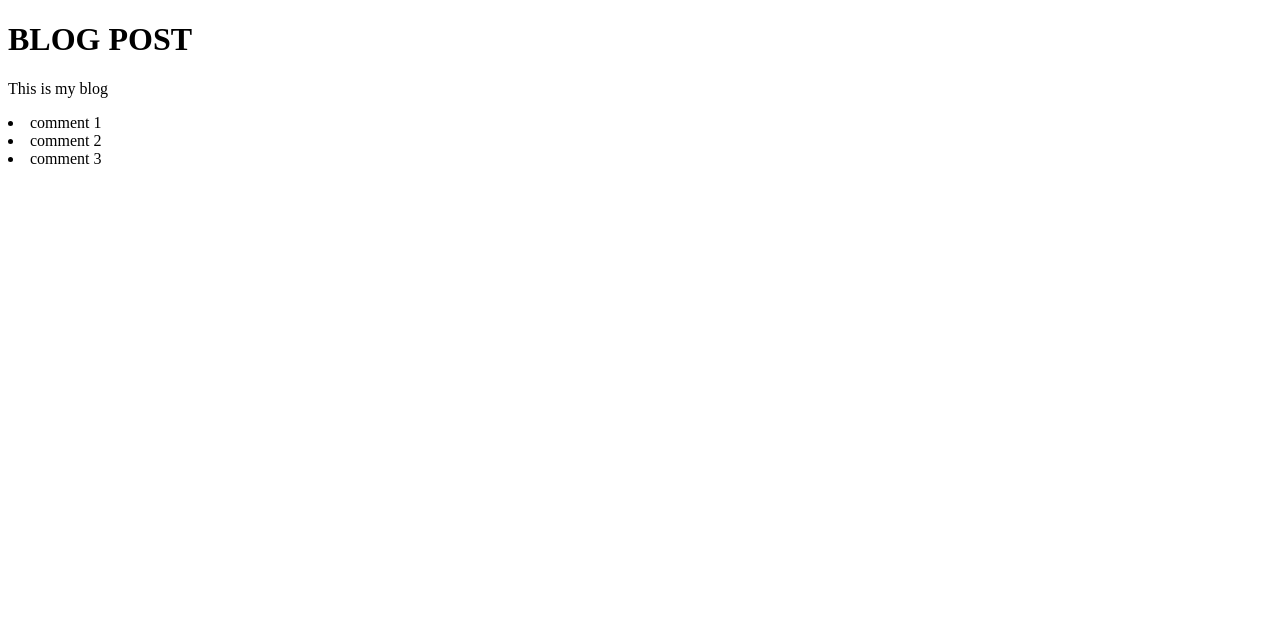
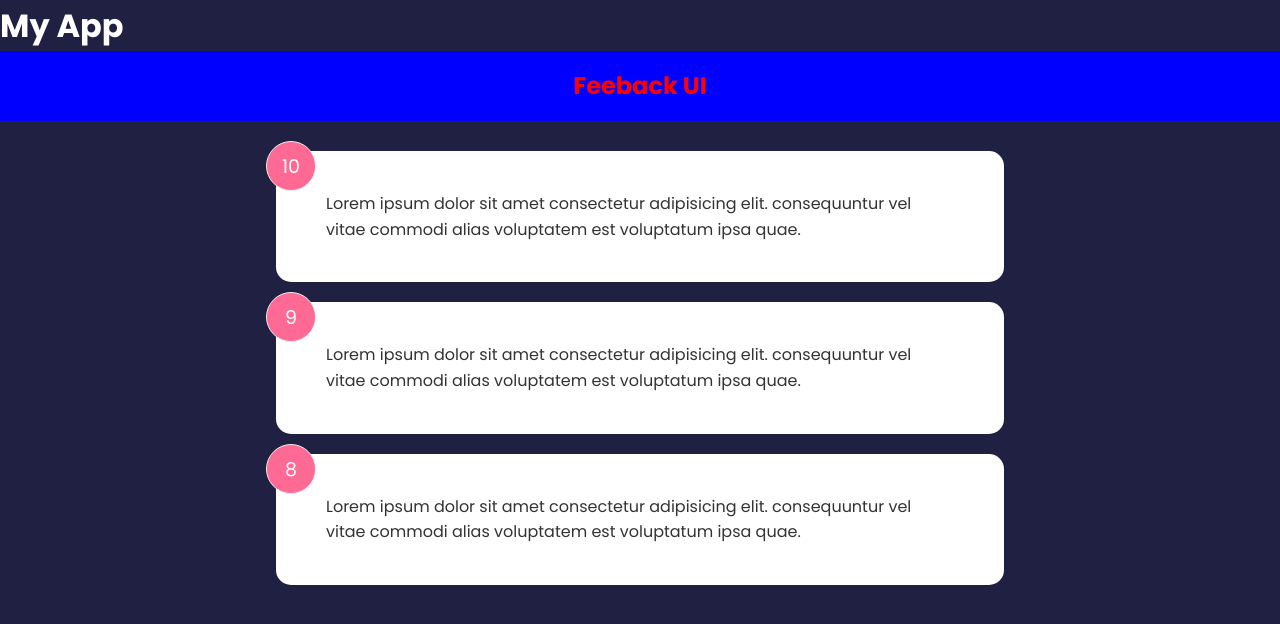
Before and after one commit to vinayaachar/Feedback-App, a React (Create React App) app: page / in a window 1280 px wide. Shown: the top 624 px of the page. Built offline with nearby package versions, Linux system fonts and the light colour scheme.

Commit message:
Add CSS styling to card component

```diff
--- a/src/App.js
+++ b/src/App.js
@@ -1,19 +1,24 @@
+import { useState } from "react";
+import Header from "./components/Header";
+import FeedbackItem from "./components/FeedbackItem";
+import FeedbackData from "./components/data/FeedbackData";
+import FeedbackList from "./components/FeedbackList";
 function App() {
-  const title = 'Blog Post'
-  const body = 'This is my blog'
-  const comment = [
-    {id : 1, text: 'comment 1'},
-    {id : 2, text: 'comment 2'},
-    {id : 3, text: 'comment 3'}
-  ]
+  const [feedback, setFeedback] = useState(FeedbackData)
+
   return (
     <>
-      <h1>{title.toUpperCase()}</h1>
-      <p>{body}</p>
-      {comment.map(item => <li key={item.id}>{item.text}</li>)}
+
+      <div>
+        <h1>My App</h1>
+        <Header text = 'Feeback UI' bgColor = 'blue' color = 'red'/>
+        <div className='container'>
+          <FeedbackList feedback={feedback}/>
+        </div>
+      </div>
+
     </>
   )
 }
 
-
 export default App;
--- a/src/index.css
+++ b/src/index.css
@@ -0,0 +1,228 @@
+@import url('https://fonts.googleapis.com/css2?family=Poppins:wght@400;600;700&display=swap');
+
+* {
+  box-sizing: border-box;
+  margin: 0;
+  padding: 0;
+}
+
+body {
+  font-family: 'Poppins', sans-serif;
+  background-color: #202142;
+  color: #fff;
+  line-height: 1.6;
+}
+
+ul {
+  list-style: none;
+}
+
+.container {
+  max-width: 768px;
+  margin: auto;
+  padding: 0 20px;
+}
+
+header {
+  height: 70px;
+  width: 100%;
+  display: flex;
+  justify-content: space-between;
+  align-items: center;
+  margin-bottom: 30px;
+}
+
+.card {
+  background-color: #fff;
+  color: #333;
+  border-radius: 15px;
+  padding: 40px 50px;
+  margin: 20px 0;
+  position: relative;
+}
+
+.card.reverse {
+  background-color: rgba(0, 0, 0, 0.4);
+  color: #fff;
+}
+
+.card h2 {
+  font-size: 22px;
+  font-weight: 600;
+  text-align: center;
+}
+
+.rating {
+  display: flex;
+  align-items: center;
+  justify-content: space-around;
+  margin: 30px 0 40px;
+}
+
+.rating li,
+.num-display {
+  position: relative;
+  background: #f4f4f4;
+  width: 50px;
+  height: 50px;
+  padding: 10px;
+  text-align: center;
+  border-radius: 50%;
+  font-size: 19px;
+  border: 1px #eee solid;
+  transition: 0.3s;
+}
+
+.rating li label {
+  position: absolute;
+  top: 50%;
+  left: 50%;
+  width: 50px;
+  height: 50px;
+  padding: 10px;
+  border-radius: 50%;
+  transform: translate(-50%, -50%);
+  cursor: pointer;
+}
+
+.rating li:hover,
+.num-display {
+  background: #ff6a95;
+  color: #fff;
+}
+
+[type='radio'] {
+  opacity: 0;
+}
+
+[type='radio']:checked ~ label {
+  background: #ff6a95;
+  color: #fff;
+}
+
+.input-group {
+  display: flex;
+  flex-direction: row;
+  border: 1px solid #ccc;
+  padding: 8px 10px;
+  border-radius: 8px;
+}
+
+input {
+  flex-grow: 2;
+  border: none;
+  font-size: 16px;
+}
+
+input:focus {
+  outline: none;
+}
+
+.feedback-stats {
+  color: #fff;
+  display: flex;
+  justify-content: space-between;
+  align-items: center;
+}
+
+.num-display {
+  position: absolute;
+  top: -10px;
+  left: -10px;
+}
+
+.close,
+.edit {
+  position: absolute;
+  top: 10px;
+  right: 20px;
+  cursor: pointer;
+  background: none;
+  border: none;
+}
+
+.edit {
+  right: 40px;
+}
+
+.btn {
+  color: #fff;
+  border: 0;
+  border-radius: 8px;
+  color: #fff;
+  width: 100px;
+  height: 40px;
+  cursor: pointer;
+}
+
+.btn-primary {
+  background-color: #202142;
+}
+
+.btn-secondary {
+  background: #ff6a95;
+}
+
+.btn:hover {
+  transform: scale(0.98);
+  opacity: 0.9;
+}
+
+.btn:disabled {
+  background-color: #cccccc;
+  color: #333;
+  cursor: auto;
+}
+
+.btn:disabled:hover {
+  transform: scale(1);
+  opacity: 1;
+}
+
+.message {
+  padding-top: 10px;
+  text-align: center;
+  color: rebeccapurple;
+}
+
+.about-link {
+  position: absolute;
+  bottom: 20px;
+  right: 20px;
+  color: #fff;
+  cursor: pointer;
+}
+
+.about-link a {
+  color: #fff;
+}
+
+.about-link a:hover {
+  color: #ff6a95;
+}
+
+.about h1 {
+  margin-bottom: 20px;
+}
+
+.about p {
+  margin: 10px 0;
+}
+
+@media (max-width: 600px) {
+  .rating li {
+    margin: 10px 3px;
+  }
+
+  .rating {
+    display: flex;
+    align-items: center;
+    justify-content: center;
+    flex-wrap: wrap;
+    margin: 30px 0 40px;
+  }
+
+  .input-group input {
+    width: 80%;
+  }
+}
```
